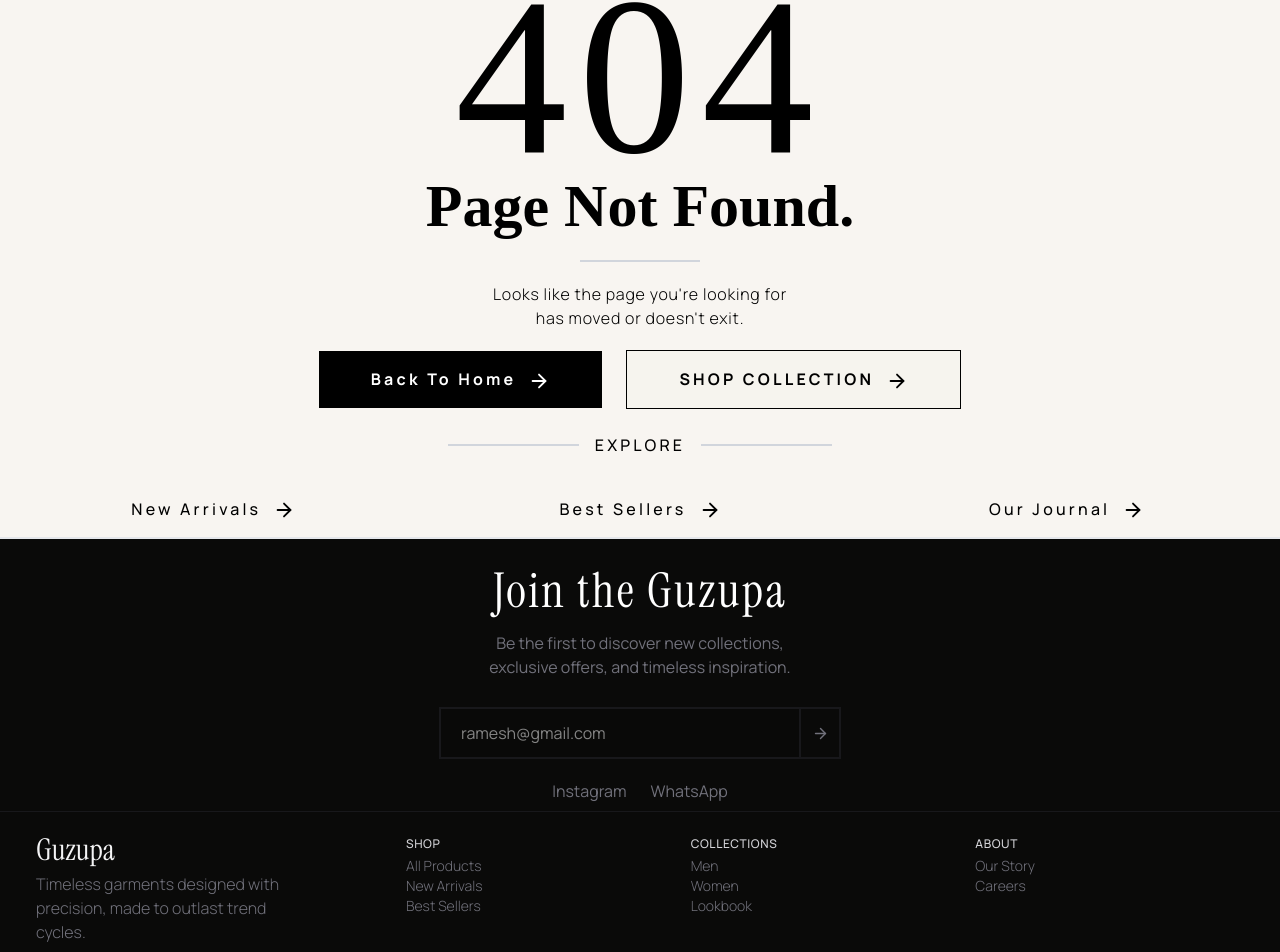
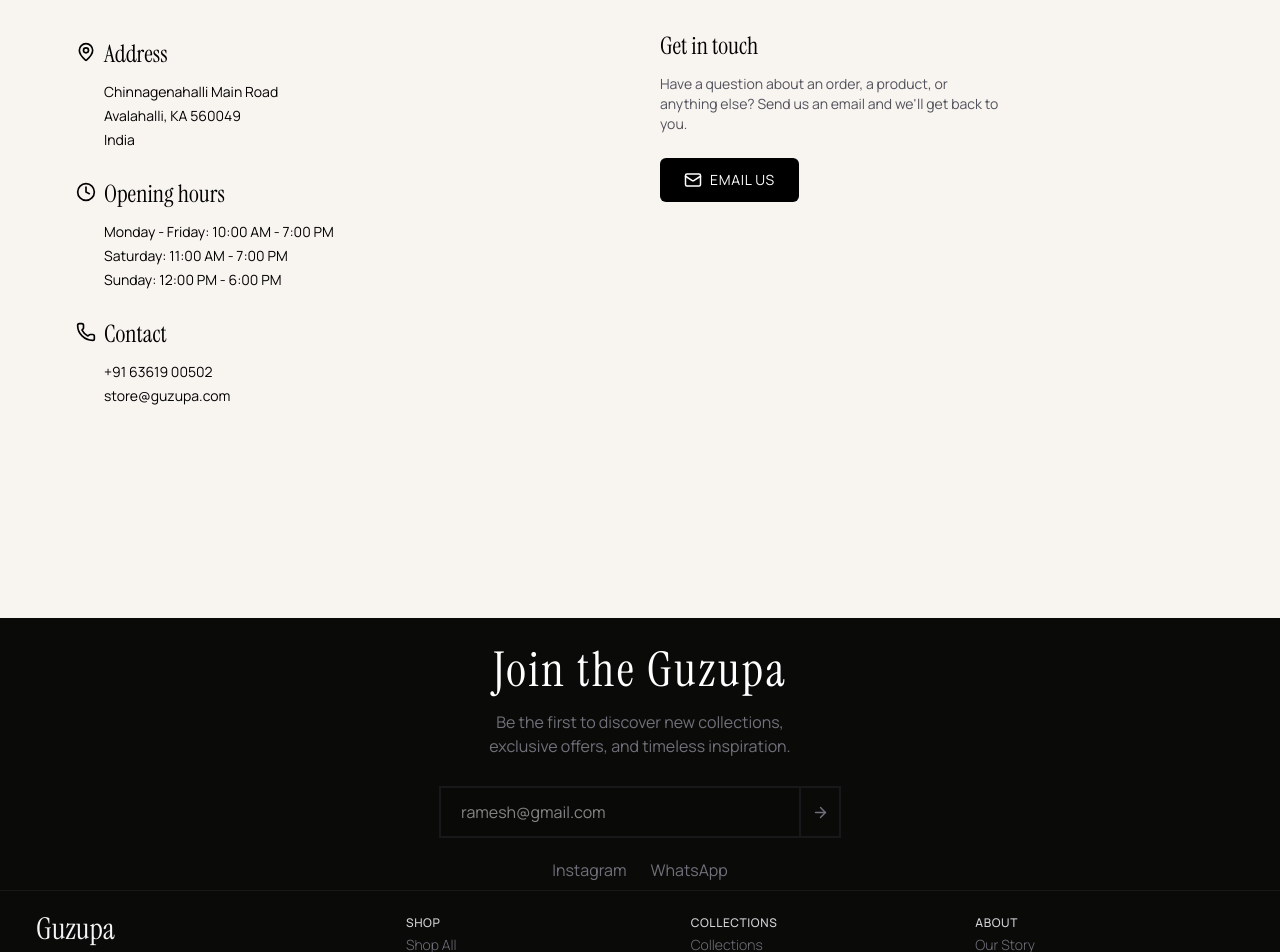
Before and after one commit to venkat-ravipati/guzupa, a React (Vite) app: page /contact in a window 1280 px wide. Shown: the part 182-1134 px from the top of the page. Built offline with nearby package versions, Linux system fonts and the light colour scheme; a web font is replaced by a local one.

Commit message:
Contact page

```diff
--- a/src/App.tsx
+++ b/src/App.tsx
@@ -20,6 +20,7 @@
 const Collections = lazy(() => import('./Pages/Collections/Collections'))
 const Search = lazy(() => import('./Pages/Search/Search'))
 const Account = lazy(() => import('./Pages/Account/Account'))
+const Contact = lazy(() => import('./Pages/Contact/Contact'))
 
 function App() {
   return (
@@ -44,6 +45,7 @@
           <Route path="/cart" element={<Cart />} />
           <Route path="/wishlist" element={<Wishlist />} />
           <Route path="/account" element={<Account />}/>
+          <Route path="/contact" element={<Contact />} />
 
           <Route path="*" element={<NotFound />} />
         </Route>
--- a/src/Components/Layout/Footer.tsx
+++ b/src/Components/Layout/Footer.tsx
@@ -1,29 +1,30 @@
 import { ArrowRight } from "lucide-react";
 import { Link } from "react-router"
+
 export default function Footer() {
 
     const footerLinks = [
         {
             title: "SHOP",
             links: [
-                { label: "All Products", to: "/products" },
+                { label: "Shop All", to: "/products" },
+                { label: "Men", to: "/products/men" },
+                { label: "Women", to: "/products/women"},
+            ],
+        },
+        {
+            title: "COLLECTIONS",
+            links: [
+                { label: "Collections", to: "/collections" },
                 { label: "New Arrivals", to: "/products?category=New+Arrivals" },
                 { label: "Best Sellers", to: "/products?category=Bestsellers"},
             ],
         },
         {
-            title: "COLLECTIONS",
-            links: [
-                { label: "Men", to: "/collections/men" },
-                { label: "Women", to: "/collections/women" },
-                { label: "Lookbook", to: "/collections/lookbook" },
-            ],
-        },
-        {
             title: "ABOUT",
             links: [
-                { label: "Our Story", to: "/about" },
-                { label: "Careers", to: "/about/careers" },
+                { label: "Our Story", to: "/about/our-story" },
+                { label: "Contact Us", to: "/contact" },
             ],
         },
     ];
@@ -67,8 +68,8 @@
                                             <ul>
                                                 {section.links.map((link) => {
                                                     return (
-                                                        <li key={link.to} className="font-sans font-light text-sm text-zinc-500 hover:text-white transition-all duration-500">
-                                                            <Link to={link.to}>{link.label}</Link>
+                                                        <li key={link.to} className="font-sans font-light text-sm text-zinc-500">
+                                                            <Link to={link.to} className="hover:text-white transition-all duration-500">{link.label}</Link>
                                                         </li>
                                                     )
                                                 })}
@@ -85,7 +86,7 @@
                     <div className="w-full text-xs text-zinc-400 font-sans h-16 px-6 md:px-5 py-1 md:py-0 items-center md:flex bg-black/96 justify-between">
                         <p className="hidden md:flex cursor-pointer transition-all duration-300 hover:text-white">&copy; {new Date().getFullYear()} Guzupa. All rights reserved.</p>
                         <div className="flex justify-between py-1 cursor-pointer md:py-0">
-                            <a href="" className=" hover:text-white text-sm transition-all duration-300">code by Venkat</a>
+                            <a href="https://linkedin.com/in/venkat-ravipati" target="_blank" className=" hover:text-white text-sm transition-all duration-300">code by Venkat</a>
                             <span className="md:hidden pr-5">&copy; {new Date().getFullYear()}</span>
                         </div>
                         <p className="py-1 md:py-0 cursor-pointer"><span className="hover:text-white transition-all duration-300">Privacy Policy</span><span className="px-2 md:px-4 hover:text-white transition-all duration-300">Terms & Conditions</span></p>
--- a/src/Pages/About/About.tsx
+++ b/src/Pages/About/About.tsx
@@ -2,9 +2,10 @@
 import storyClothingRack from "../../assets/images/AboutPage/about-story-clothing-rack.webp"
 import approachKnitwear from "../../assets/images/AboutPage/about-approach-knitwear.webp"
 import storeShowroom from "../../assets/images/AboutPage/about-store-showroom.webp"
-import { Phone, Clock, MapPin, Shirt, ArrowRight, ShieldCheck, Check, Sparkles, Globe } from "lucide-react"
+import { Shirt, ArrowRight, ShieldCheck, Check, Sparkles, Globe } from "lucide-react"
 import Button from "../../Components/Common/Button"
 import { useNavigate } from "react-router"
+import { info } from "../../data/info";
 
 export default function About() {
 
@@ -58,28 +59,6 @@
             title: "It Lasts",
             description: "Timeless pieces, quality materials, designed to be worn for years."
         }
-    ];
-
-    const Info = [
-        {
-            icon: MapPin,
-            title: "Address",
-            lines: ["Chinnagenahalli Main Road", "Avalahalli, KA 560049", "India"],
-        },
-        {
-            icon: Clock,
-            title: "Opening hours",
-            lines: [
-                "Monday - Friday: 10:00 AM - 7:00 PM",
-                "Saturday: 11:00 AM - 7:00 PM",
-                "Sunday: 12:00 PM - 6:00 PM",
-            ],
-        },
-        {
-            icon: Phone,
-            title: "Contact",
-            lines: ["+91 63619 00502", "store@guzupa.com"],
-        },
     ];
 
     return (
@@ -203,8 +182,8 @@
                         <div className="border-b-2 max-w-5/6 border-zinc-300 m-auto" />
                         <div className="p-6 lg:px-10">
                             <div className="grid grid-cols-1 md:grid-cols-3 gap-5 justify-center">
-                                {Info.map(({ icon: Icon, title, lines }, index) => {
-                                    const isLast = index === Info.length - 1;
+                                {info.map(({ icon: Icon, title, lines }, index) => {
+                                    const isLast = index === info.length - 1;
                                     return (
                                         <div key={index} className={`flex gap-2 md:justify-center border-zinc-300 ${!isLast ? "border-b md:border-b-0 md:border-r pb-3 md:pb-0" : ""}`}>
                                             <div className="py-3"><Icon size={20} /></div>
--- /dev/null
+++ b/src/Pages/Contact/Contact.tsx
@@ -0,0 +1,42 @@
+import { Mail } from "lucide-react";
+import { info } from "../../data/info";
+
+export default function Contact() {
+    return (
+        <div className="pt-13 bg-cream min-h-screen">
+            <p className="text-xs md:text-sm text-gray-700 font-medium px-6 md:ml-6 lg:px-14 pt-6 lg:pt-7">
+                <span className="mr-1">Shop</span> / <span className="px-1">Contact</span>
+            </p>
+            <div className="font-serif text-4xl md:text-5xl py-4 md:py-8 px-6 md:px-19">Contact Us</div>
+
+            <div className="flex flex-col md:flex-row gap-10 px-6 md:px-19 pb-16">
+                <div className="grid grid-cols-1 md:w-1/2 gap-5">
+                    {info.map(({ icon: Icon, title, lines }, index) => (
+                        <div key={index} className="flex gap-2 border-zinc-300">
+                            <div className="py-3"><Icon size={20} /></div>
+                            <div>
+                                <p className="font-serif py-2 lg:text-2xl">{title}</p>
+                                {lines.map((line) => (
+                                    <p key={line} className="pt-1 font-sans text-sm">{line}</p>
+                                ))}
+                            </div>
+                        </div>
+                    ))}
+                </div>
+
+                <div className="md:w-1/2">
+                    <p className="font-serif text-2xl mb-3">Get in touch</p>
+                    <p className="text-sm text-zinc-600 xl:pr-50 mb-6">
+                        Have a question about an order, a product, or anything else? Send us an email and we'll get back to you.
+                    </p>
+
+                        <a href="mailto:store@guzupa.com"
+                        className="inline-flex items-center gap-2 bg-black text-white px-6 py-3 rounded-md text-sm tracking-wider uppercase hover:bg-zinc-800 transition"
+                    >
+                        <Mail size={18} /> Email Us
+                    </a>
+                </div>
+            </div>
+        </div>
+    );
+}
--- /dev/null
+++ b/src/data/info.ts
@@ -0,0 +1,19 @@
+import { MapPin, Clock, Phone, Mail } from "lucide-react";
+
+export const info = [
+        {
+            icon: MapPin,
+            title: "Address",
+            lines: ["Chinnagenahalli Main Road", "Avalahalli, KA 560049", "India"],
+        },
+        {
+            icon: Clock,
+            title: "Opening hours",
+            lines: ["Monday - Friday: 10:00 AM - 7:00 PM", "Saturday: 11:00 AM - 7:00 PM", "Sunday: 12:00 PM - 6:00 PM"],
+        },
+        {
+            icon: Phone,
+            title: "Contact",
+            lines: ["+91 63619 00502", "store@guzupa.com"],
+        },
+    ];
```
